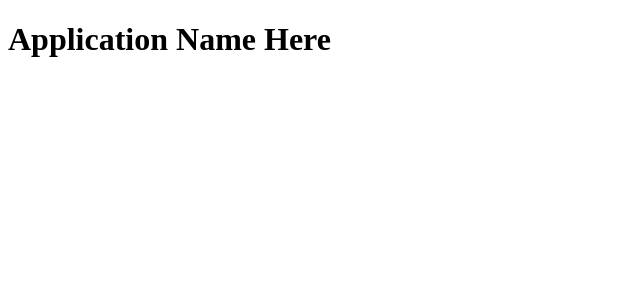
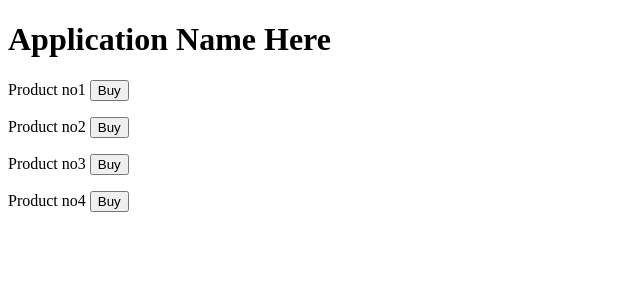
Before and after one commit to ETS-Android5/SIRS, a React (Create React App) app in the folder desktop/: page /appMainPage in a window 1280 px wide. Shown: the top 300 px of the page, without its empty margins (0-640 px from the left). Built offline with nearby package versions, Linux system fonts and the light colour scheme.

Commit message:
Desktop basic

```diff
--- a/desktop/src/App.js
+++ b/desktop/src/App.js
@@ -2,6 +2,7 @@ import React from 'react';
 import {BrowserRouter as Router, Link, Route, Routes} from 'react-router-dom'
 import RegisterPage from "./RegisterPage";
 import LoginPage from "./LoginPage";
+import AppPage from "./AppPage";
 
 function App() {
   return (
@@ -12,6 +13,7 @@ function App() {
               <Route path="/" exact element={<Welcome/> }/>
               <Route path="/register" exact element={<RegisterPage/>}/>
               <Route path="/login" element={<LoginPage/>}/>
+                <Route path="/appMainPage" element={<AppPage/>}/>
             </Routes>
         </>
       </Router>
--- /dev/null
+++ b/desktop/src/AppPage.js
@@ -0,0 +1,29 @@
+import React, {Component} from "react";
+//import DataService from "./DataService";
+
+export default class AppPage extends Component{
+
+    buyProduct( serialNo ) {
+
+    }
+
+    render() {
+        return (
+            <>
+                <>Product no1 </>
+                <button onClick={ this.buyProduct( 1 ) }> Buy</button>
+                <p></p>
+                <>Product no2 </>
+                <button onClick={ this.buyProduct( 2 ) }> Buy</button>
+                <p></p>
+                <>Product no3 </>
+                <button onClick={ this.buyProduct( 3 ) }> Buy</button>
+                <p></p>
+                <>Product no4 </>
+                <button onClick={ this.buyProduct( 4 ) }> Buy</button>
+                <p></p>
+
+            </>
+        )
+    }
+}
--- a/desktop/src/DataService.js
+++ b/desktop/src/DataService.js
@@ -2,14 +2,14 @@ import axios from 'axios'
 
 const SERVER_URL = 'https://127.0.0.1:8442'
 const REGISTER_URL = `${SERVER_URL}/RegisterUser`
-const LOGIN_URL = `${SERVER_URL}/RegisterUser`
+const LOGIN_URL = `${SERVER_URL}/LogIn`
 
 class DataService {
 
     async sendRegistration(user, pass ,code) {
         let aux;
         aux = await axios.post(`${REGISTER_URL}`, {var1: user, var2: pass , var3: code});
-        console.log("____________");
+        console.log("Registration Successfully sent");
         console.log(aux);
         return aux ;
     }
@@ -17,7 +17,7 @@ class DataService {
     async logIn( username , code ) {
         let aux;
         aux = await axios.post(`${LOGIN_URL}`, {var1: username, var2: code});
-        console.log("____________");
+        console.log("Login Successfully sent");
         console.log(aux);
         return aux
     }
--- a/desktop/src/LoginPage.js
+++ b/desktop/src/LoginPage.js
@@ -4,16 +4,18 @@ import DataService from "./DataService";
 export default class LoginPage extends Component{
 
     login( ) {
+
         let name = document.getElementById("USERNAME").value;
+        let code = document.getElementById("CODE").value;
 
-        let code = document.getElementById("CODE").value;
         DataService.logIn(name, code).then(r => {
             console.log( r.status )
-            if ( r.status === "OK"){
-                window.location.href = '/login'
+            if ( r.status === 200){
+                window.location.href = '/appMainPage'
             }
         })
     }
+
     render(){
 
         return (
--- a/desktop/src/RegisterPage.js
+++ b/desktop/src/RegisterPage.js
@@ -9,7 +9,7 @@ export default class RegisterPage extends Component{
         let code = document.getElementById("CODE").value;
         DataService.sendRegistration(name, pass ,code).then(r => {
             console.log( r.status )
-            if ( r.status === "OK"){
+            if ( r.status === 200 ){
                 window.location.href = '/login'
             }
         })
```
Also changed, not shown: desktop/src/RegisterPageCode.js (deleted).
